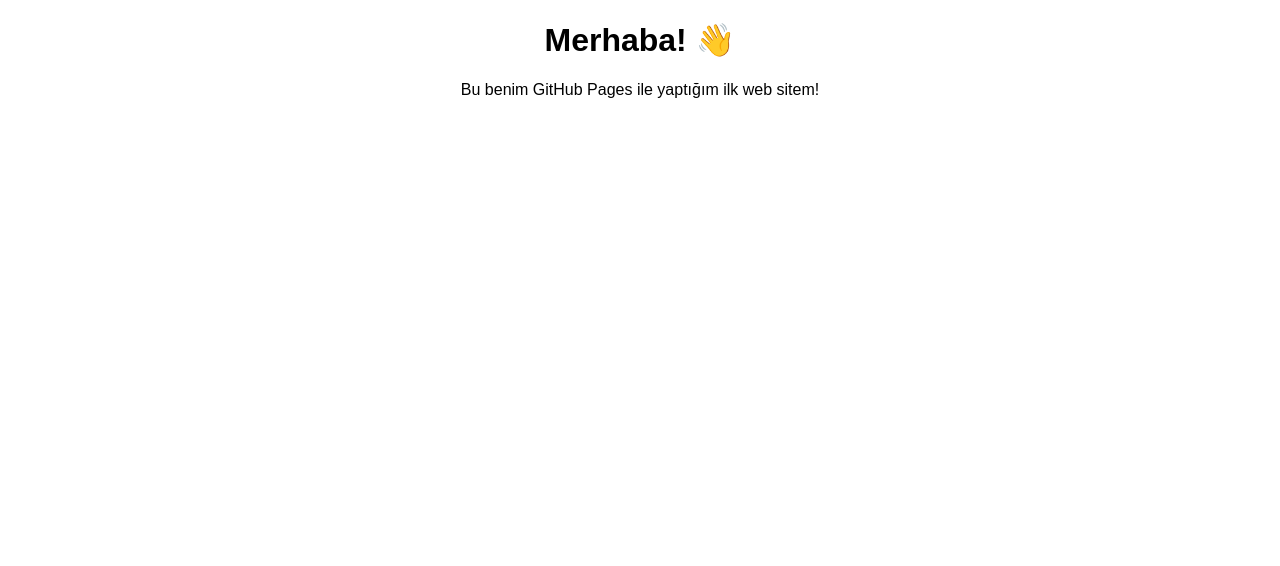
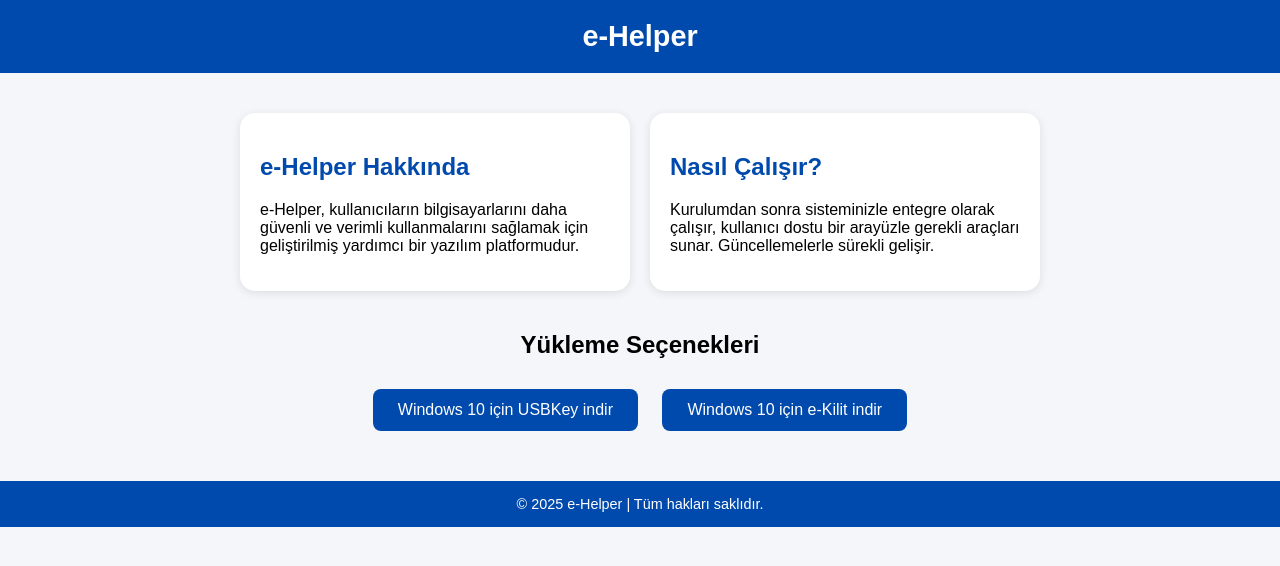
Before and after one commit to zuzuikiman/zuzuikiman.github.io, a plain HTML site: page index.html in a window 1280 px wide. Drawn offline with Linux system fonts and the light colour scheme.

Commit message:
Update index.html

```diff
--- a/index.html
+++ b/index.html
@@ -2,10 +2,97 @@
 <html lang="tr">
 <head>
   <meta charset="UTF-8">
-  <title>Benim İlk Sitem</title>
+  <meta name="viewport" content="width=device-width, initial-scale=1.0">
+  <title>e-Helper | Yardımcı Teknolojiler</title>
+  <style>
+    body {
+      font-family: Arial, sans-serif;
+      background-color: #f4f6f9;
+      margin: 0;
+      padding: 0;
+      text-align: center;
+    }
+
+    header {
+      background-color: #004aad;
+      color: white;
+      padding: 20px 0;
+      font-size: 1.8em;
+      font-weight: bold;
+    }
+
+    .container {
+      display: flex;
+      justify-content: center;
+      flex-wrap: wrap;
+      gap: 20px;
+      margin: 40px auto;
+      max-width: 900px;
+    }
+
+    .card {
+      background: white;
+      padding: 20px;
+      border-radius: 15px;
+      box-shadow: 0 2px 10px rgba(0,0,0,0.1);
+      width: 350px;
+      text-align: left;
+    }
+
+    .card h2 {
+      color: #004aad;
+    }
+
+    .download-section {
+      margin-top: 40px;
+    }
+
+    .download-btn {
+      background-color: #004aad;
+      color: white;
+      padding: 12px 25px;
+      border: none;
+      border-radius: 8px;
+      cursor: pointer;
+      margin: 10px;
+      font-size: 1em;
+      transition: 0.3s;
+    }
+
+    .download-btn:hover {
+      background-color: #0074ff;
+    }
+
+    footer {
+      background-color: #004aad;
+      color: white;
+      padding: 15px 0;
+      margin-top: 40px;
+      font-size: 0.9em;
+    }
+  </style>
 </head>
-<body style="text-align:center; font-family:sans-serif;">
-  <h1>Merhaba! 👋</h1>
-  <p>Bu benim GitHub Pages ile yaptığım ilk web sitem!</p>
+<body>
+  <header>e-Helper</header>
+
+  <div class="container">
+    <div class="card">
+      <h2>e-Helper Hakkında</h2>
+      <p>e-Helper, kullanıcıların bilgisayarlarını daha güvenli ve verimli kullanmalarını sağlamak için geliştirilmiş yardımcı bir yazılım platformudur.</p>
+    </div>
+
+    <div class="card">
+      <h2>Nasıl Çalışır?</h2>
+      <p>Kurulumdan sonra sisteminizle entegre olarak çalışır, kullanıcı dostu bir arayüzle gerekli araçları sunar. Güncellemelerle sürekli gelişir.</p>
+    </div>
+  </div>
+
+  <div class="download-section">
+    <h2>Yükleme Seçenekleri</h2>
+    <button class="download-btn" onclick="window.location.href='usbkey_setup.exe'">Windows 10 için USBKey indir</button>
+    <button class="download-btn" onclick="window.location.href='ekilit_setup.exe'">Windows 10 için e-Kilit indir</button>
+  </div>
+
+  <footer>© 2025 e-Helper | Tüm hakları saklıdır.</footer>
 </body>
 </html>
```
